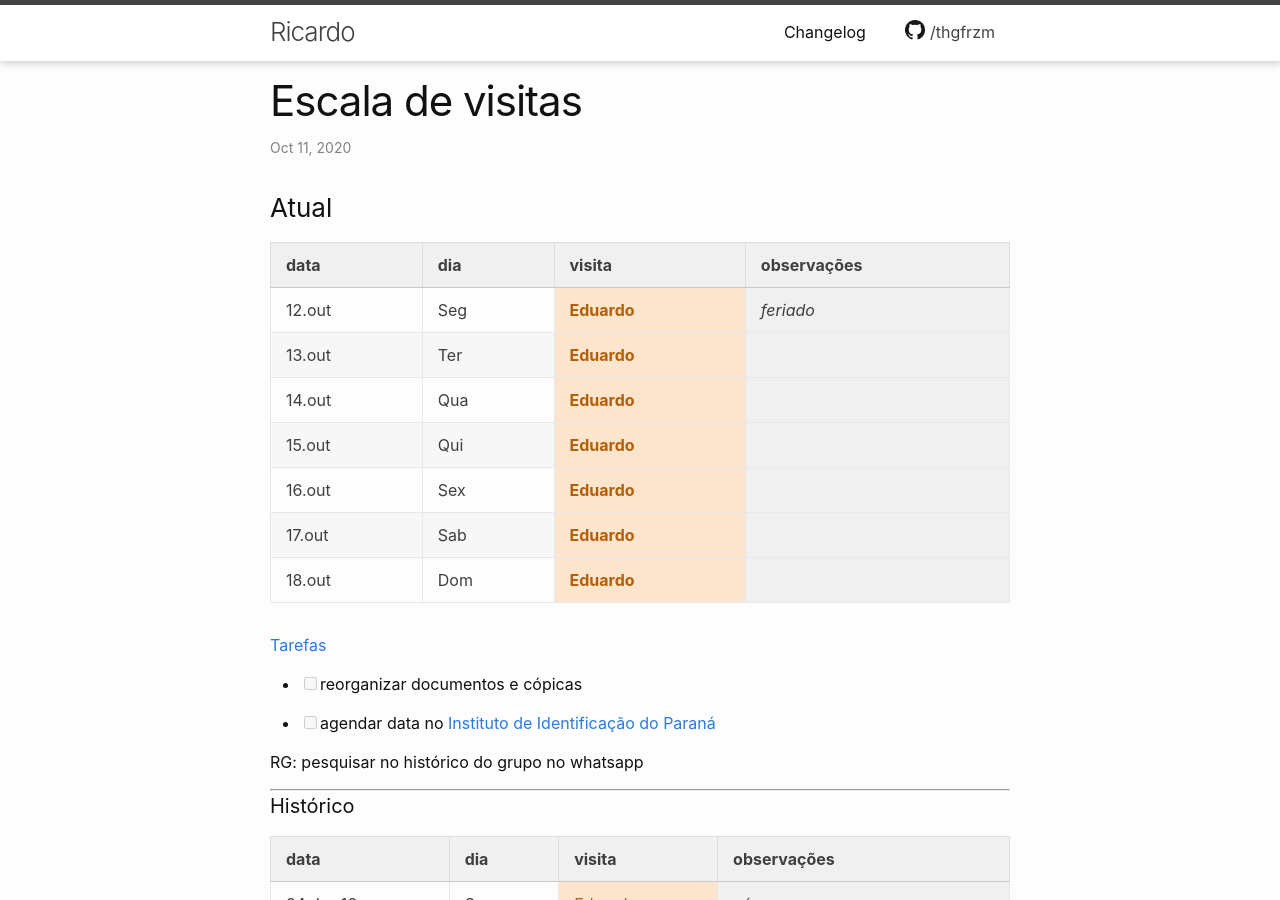
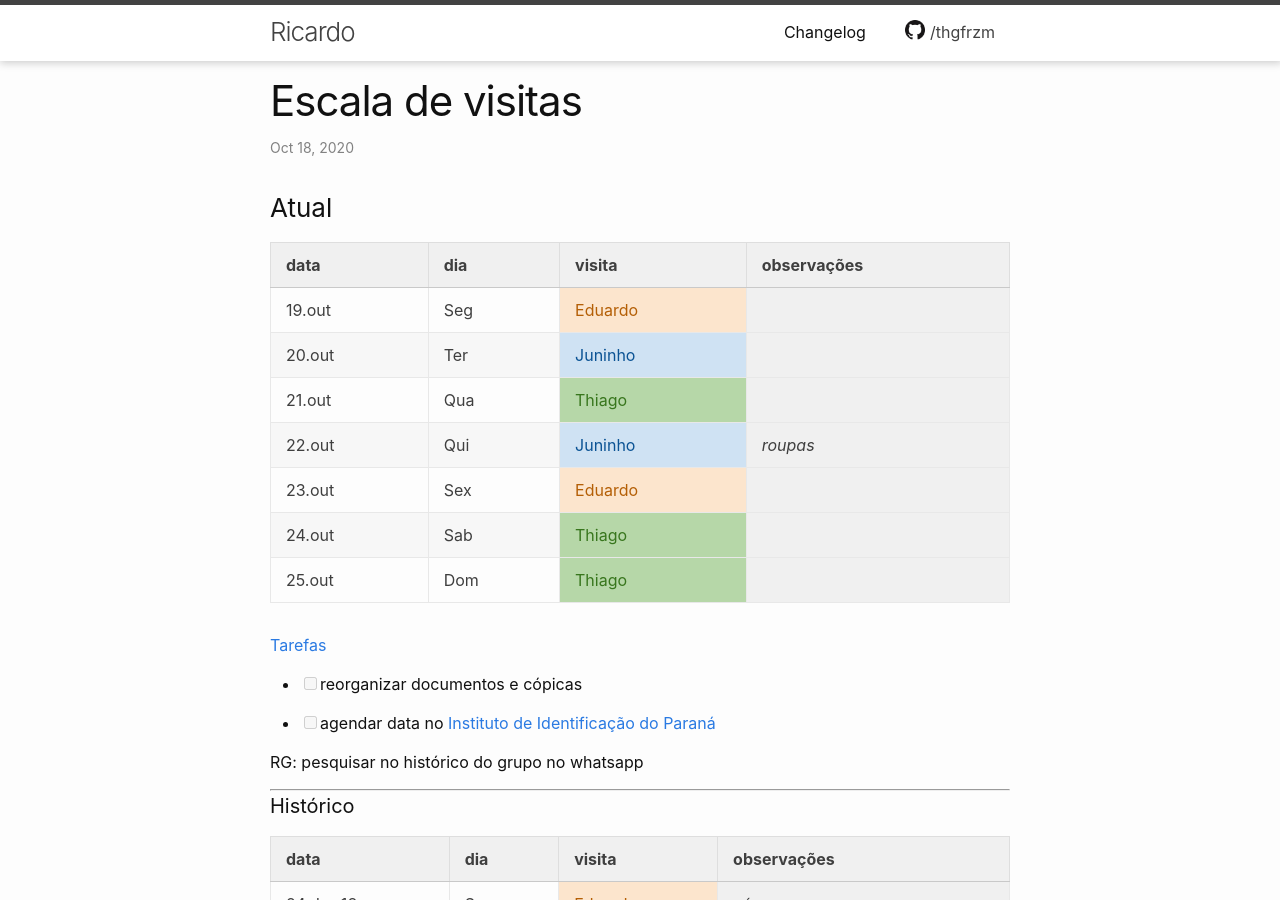
Before and after one commit to thgfrzm/ricardo, a Jekyll site: the page built from _posts/2018-12-23-escala-visitas.markdown, in a window 1280 px wide and 900 px high. Built offline with Jekyll 4.4.1, drawn with Linux system fonts in a browser that asks for light colours; some of the changed text lies outside the part shown.

Commit message:
Update 2018-12-23-escala-visitas.markdown

```diff
--- a/_posts/2018-12-23-escala-visitas.markdown
+++ b/_posts/2018-12-23-escala-visitas.markdown
@@ -1,21 +1,21 @@
 ---
 layout: post
 title:  "Escala de visitas"
-date:   2020-10-11 14:00:00 -0300
+date:   2020-10-18 17:30:00 -0300
 categories: agenda
 ---
 
 ### Atual
 
-| data   | dia | visita      | observações |
-| ------ | --- | ----------- | ----------- |
-| 12.out | Seg | **Eduardo** | _feriado_   |
-| 13.out | Ter | **Eduardo** |             |
-| 14.out | Qua | **Eduardo** |             |
-| 15.out | Qui | **Eduardo** |             |
-| 16.out | Sex | **Eduardo** |             |
-| 17.out | Sab | **Eduardo** |             |
-| 18.out | Dom | **Eduardo** |             |
+| data   | dia | visita  | observações |
+| ------ | --- | ------- | ----------- |
+| 19.out | Seg | Eduardo |             |
+| 20.out | Ter | Juninho |             |
+| 21.out | Qua | Thiago  |             |
+| 22.out | Qui | Juninho | _roupas_    |
+| 23.out | Sex | Eduardo |             |
+| 24.out | Sab | Thiago  |             |
+| 25.out | Dom | Thiago  |             |
 
 <!--
 ### nota
@@ -695,3 +695,10 @@ RG: pesquisar no histórico do grupo no whatsapp
 | 09.out    | Sex | **Eduardo** |                     |
 | 10.out    | Sab | **Eduardo** |                     |
 | 11.out    | Dom | **Eduardo** |                     |
+| 12.out    | Seg | **Eduardo** | _feriado_           |
+| 13.out    | Ter | **Eduardo** |                     |
+| 14.out    | Qua | **Eduardo** |                     |
+| 15.out    | Qui | **Eduardo** |                     |
+| 16.out    | Sex | Juninho     |                     |
+| 17.out    | Sab | .           |                     |
+| 18.out    | Dom | Thiago      |                     |
```
